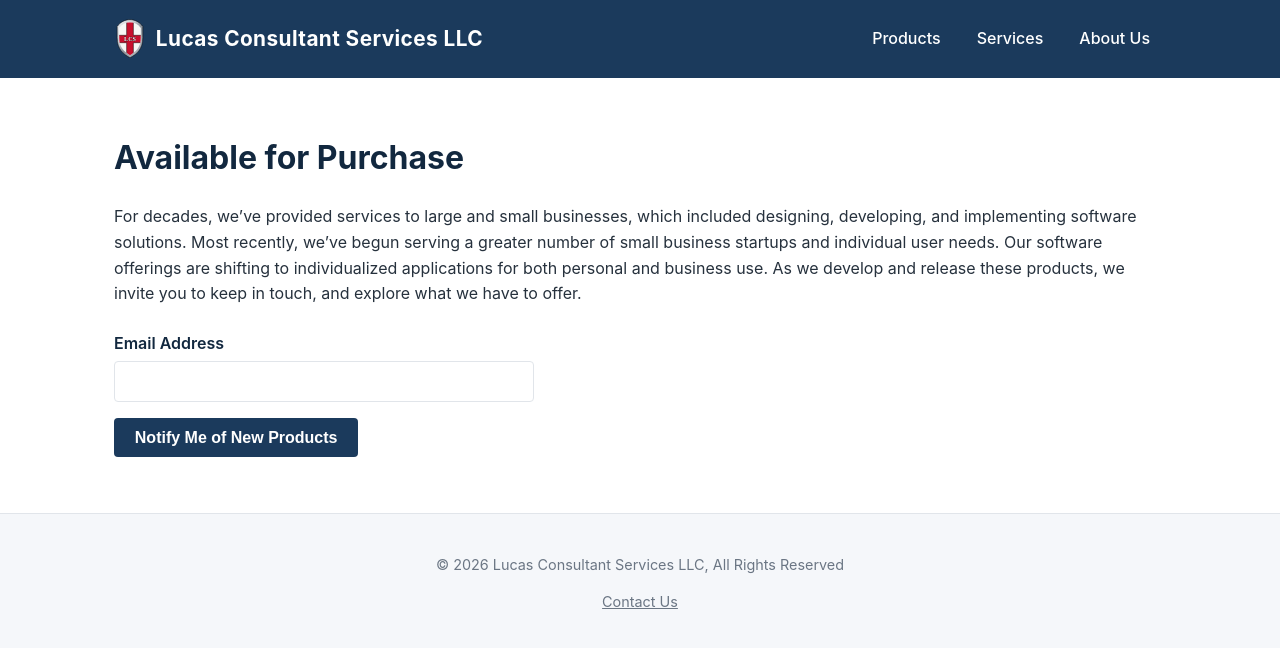
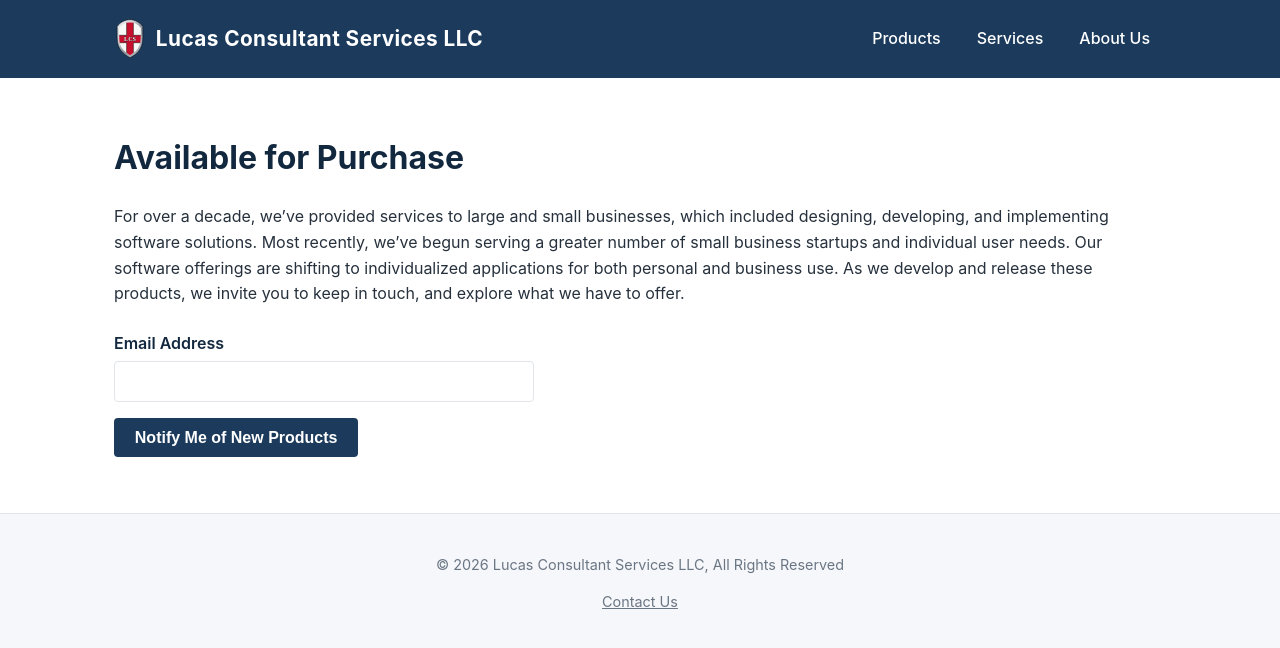
Before and after one commit to DrColorado/lucas-consulting-site, a Jekyll site: the page built from lucas-consulting-site/products/available-for-purchase.md, in a window 1280 px wide. Shown: the top 648 px of the page. Built offline with Jekyll 4.4.1, drawn with Linux system fonts in a browser that asks for light colours.

Commit message:
new wording

```diff
--- a/lucas-consulting-site/products/available-for-purchase.md
+++ b/lucas-consulting-site/products/available-for-purchase.md
@@ -6,7 +6,7 @@ permalink: /products/available-for-purchase/
 
 # Available for Purchase
 
-For decades, we've provided services to large and small businesses, which included designing, developing, and implementing software solutions. Most recently, we've begun serving a greater number of small business startups and individual user needs. Our software offerings are shifting to individualized applications for both personal and business use. As we develop and release these products, we invite you to keep in touch, and explore what we have to offer.
+For over a decade, we've provided services to large and small businesses, which included designing, developing, and implementing software solutions. Most recently, we've begun serving a greater number of small business startups and individual user needs. Our software offerings are shifting to individualized applications for both personal and business use. As we develop and release these products, we invite you to keep in touch, and explore what we have to offer.
 
 <form name="notify-me-signup" method="POST" data-netlify="true" netlify-honeypot="bot-field" action="{{ '/products/notify-confirmed/' | relative_url }}" class="beta-form">
   <input type="hidden" name="form-name" value="notify-me-signup">
```
